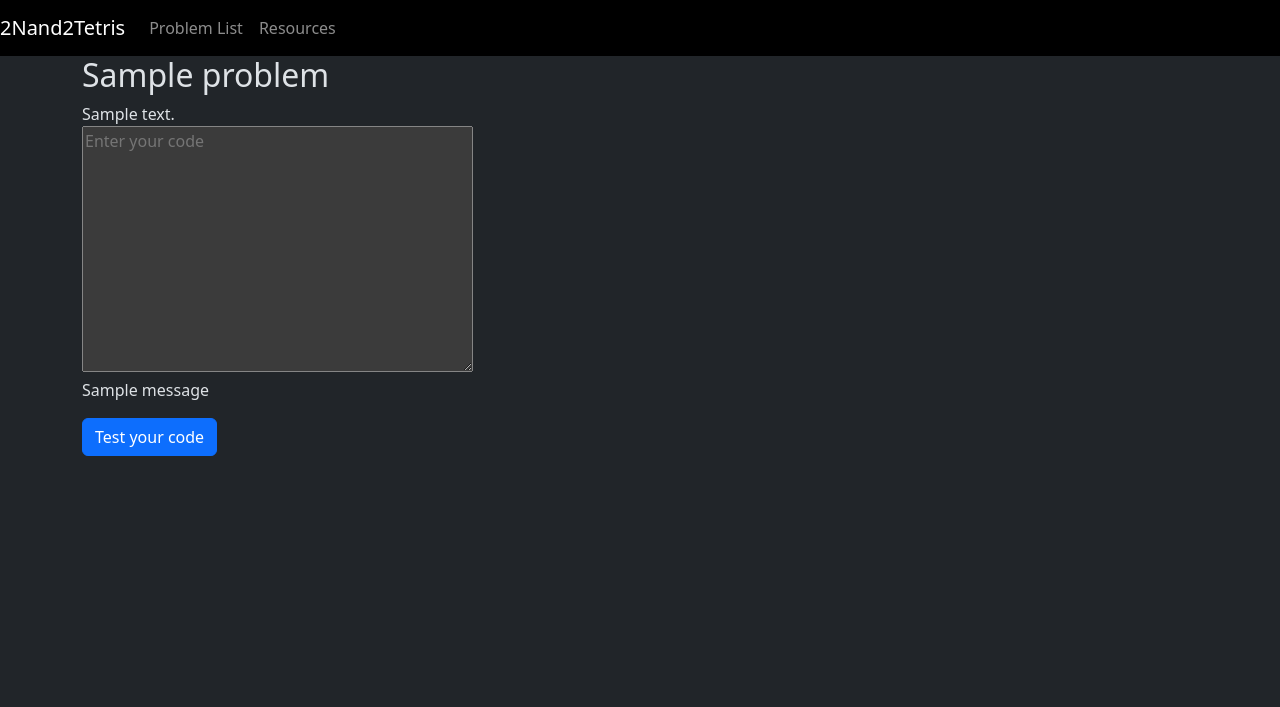
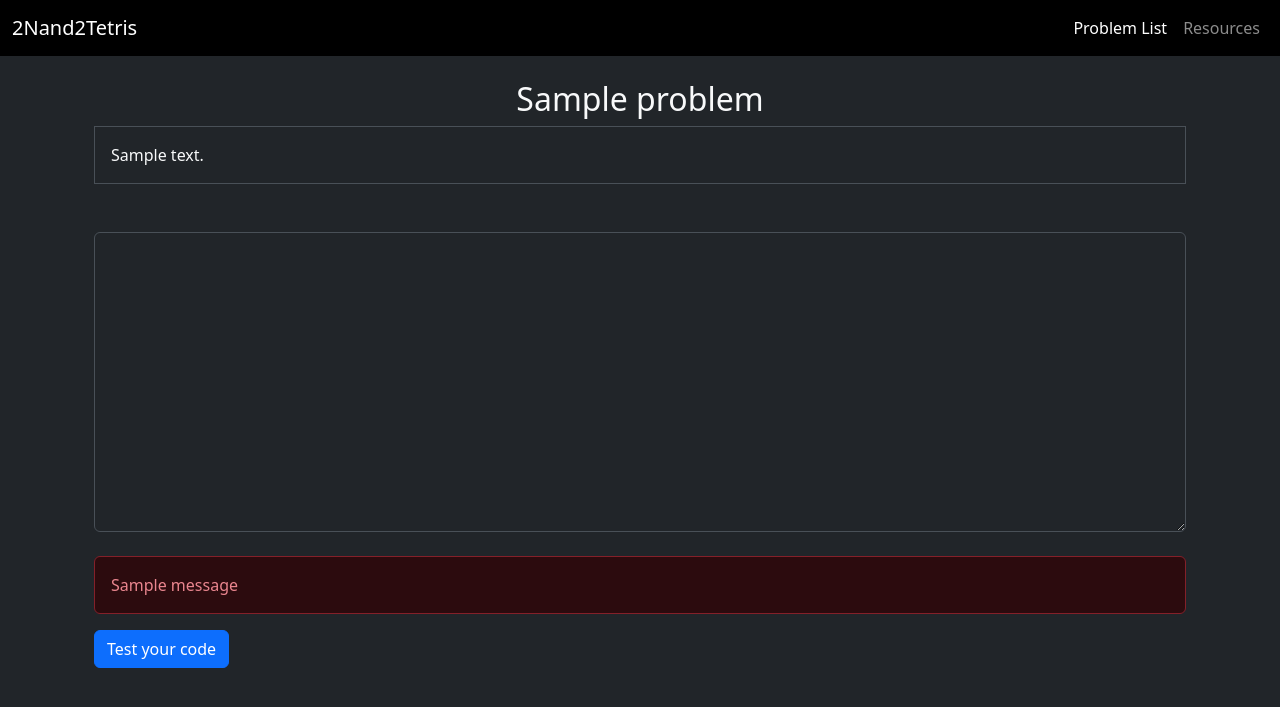
Before and after one commit to SecretsAndLies/ntt_judge, a Django app: page /problem/1 in a window 1280 px wide. Shown: the top 707 px of the page. Run offline with Django 5.2, Linux system fonts and the light colour scheme; tables that the repository leaves empty hold one stand-in row (values such as "Sample post"); one stand-in notice (Sample message) is shown.

Commit message:
Making prettier.

```diff
--- a/judge/judge/settings.py
+++ b/judge/judge/settings.py
@@ -24,7 +24,7 @@ load_dotenv(env_path)
 # SECURITY WARNING: keep the secret key used in production secret!
 SECRET_KEY = get_random_secret_key()
 
-# SECURITY WARNING: don't run with debug turned on in production!
+# SECURITY WARNING: don't run with debug turned on in production! Use True for development.
 DEBUG = False
 
 # add , "127.0.0.1" to this list for local testing - but don't deploy that.
@@ -132,5 +132,3 @@ STATIC_ROOT = BASE_DIR / "staticfiles"
 # https://docs.djangoproject.com/en/5.0/ref/settings/#default-auto-field
 
 DEFAULT_AUTO_FIELD = "django.db.models.BigAutoField"
-
-CSRF_TRUSTED_ORIGINS = ["https://codestuff.online", "https://www.codestuff.online"]
--- a/judge/judgement/templates/judgement/layout.html
+++ b/judge/judgement/templates/judgement/layout.html
@@ -5,28 +5,37 @@
 
 <head>
   <title>{% block title %}2Nand2Tetris{% endblock %}</title>
-  <link href="https://cdn.jsdelivr.net/npm/bootstrap@5.3.3/dist/css/bootstrap.min.css" rel="stylesheet"
-    integrity="sha384-QWTKZyjpPEjISv5WaRU9OFeRpok6YctnYmDr5pNlyT2bRjXh0JMhjY6hW+ALEwIH" crossorigin="anonymous">
+  <link href="https://cdn.jsdelivr.net/npm/bootstrap@5.3.3/dist/css/bootstrap.min.css" rel="stylesheet">
   <link rel="stylesheet" href="{% static 'judgement/styles.css' %}">
+  <script src="https://cdn.jsdelivr.net/npm/@popperjs/core@2.11.6/dist/umd/popper.min.js">
+  </script>
+  <script src="https://cdn.jsdelivr.net/npm/bootstrap@5.3.3/dist/js/bootstrap.min.js">
+  </script>
   <script src="{% static 'judgement/problem.js' %}"></script>
 </head>
 
 <body>
   <nav class="navbar navbar-expand-lg navbar-dark bg-black">
+    <div class="container-fluid">
       <a class="navbar-brand" href="{% url 'index' %}">2Nand2Tetris</a>
+      <button class="navbar-toggler" type="button" data-bs-toggle="collapse" data-bs-target="#navbarNav"
+        aria-controls="navbarNav" aria-expanded="false" aria-label="Toggle navigation">
+        <span class="navbar-toggler-icon"></span>
+      </button>
       <div class="collapse navbar-collapse" id="navbarNav">
-      <ul class="navbar-nav">
-        <li class="nav-item active">
-          <a class="nav-link" href="{% url 'index' %}">Problem List</a>
+        <ul class="navbar-nav ms-auto">
+          <li class="nav-item">
+            <a class="nav-link active" aria-current="page" href="{% url 'index' %}">Problem List</a>
           </li>
           <li class="nav-item">
             <a class="nav-link" href="{% url 'resources' %}">Resources</a>
           </li>
         </ul>
       </div>
+    </div>
   </nav>
 
-  <div class="container">
+  <div class="container my-4">
     {% block body %}
     {% endblock %}
   </div>
--- a/judge/judgement/templates/judgement/problem.html
+++ b/judge/judgement/templates/judgement/problem.html
@@ -2,33 +2,58 @@
 {% load static %}
 
 {% block body %}
-
-<div class="problem">
-   <h2>{{problem.title}}</h2>
-  <body>{{problem.description|safe}}</body>
+<div class="container my-4">
+  <div class="problem mb-4">
+    <h2 class="text-center text-light">{{ problem.title }}</h2>
+    <div class="border p-3 bg-dark text-light">{{ problem.description|safe }}</div>
     <!-- TODO make description shorter. -->
   </div>
 
-<form action="/problem/{{problem.id}}" method="post">
+  <form action="/problem/{{ problem.id }}" method="post">
     <div class="form-group">
       {% csrf_token %}
-    {{ form }}
+      <div class="mb-4">
+        {{ form.code.label_tag }}
+        <textarea class="form-control" id="code" name="code"
+          rows="10">{{ form.code.value|default_if_none:'' }}</textarea>
+      </div>
       {% if messages %}
-    <!-- TODO: make form box larger (or expand with typing?) -->
-    <!-- TODO: make red and better. closer to the button -->
-     <!-- TODO: message refresh obvious? -->
+      <div class="mt-3">
         {% for message in messages %}
-            <p{% if message.tags %} class="{{ message.tags }}"{% endif %}>{{ message }}</p>
+        <p class="alert alert-danger{% if message.tags %} {{ message.tags }}{% endif %}">{{ message }}</p>
         {% endfor %}
+      </div>
       {% endif %}
-  <button class="btn btn-primary" type="button" id="disabledSubmit" style="display: none;" disabled>
+    </div>
+    <div class="d-flex justify-content-start mt-3">
+      <button class="btn btn-primary me-2" type="button" id="disabledSubmit" style="display: none;" disabled>
         <span class="spinner-border spinner-border-sm" role="status" aria-hidden="true"></span>
         Testing...
       </button>
-  <button class="btn btn-primary" type="button" id="submitButton" onclick="submitClicked()" enabled>
+      <button class="btn btn-primary" type="button" id="submitButton" onclick="submitClicked()">
         Test your code
       </button>
       <input type="submit" id="submitInput" style="display: none;">
+    </div>
   </form>
+</div>
 
+<style>
+  .form-control {
+    width: 100%;
+    height: 300px;
+    /* Adjust height for larger text area */
+    resize: vertical;
+    /* Allow vertical resizing */
+  }
+</style>
+
+<script>
+  // Function to handle the button click
+  function submitClicked() {
+    document.getElementById('submitButton').style.display = 'none';
+    document.getElementById('disabledSubmit').style.display = 'inline-block';
+    document.getElementById('submitInput').click();
+  }
+</script>
 {% endblock %}
```
Also changed, not shown: judge/judgement/templates/judgement/failed.html (+24 -9 lines), judge/judgement/templates/judgement/problems.html (+9 -11 lines), judge/judgement/templates/judgement/solved.html (+57 -11 lines). Lines whose indentation alone changed are shown as unchanged.
